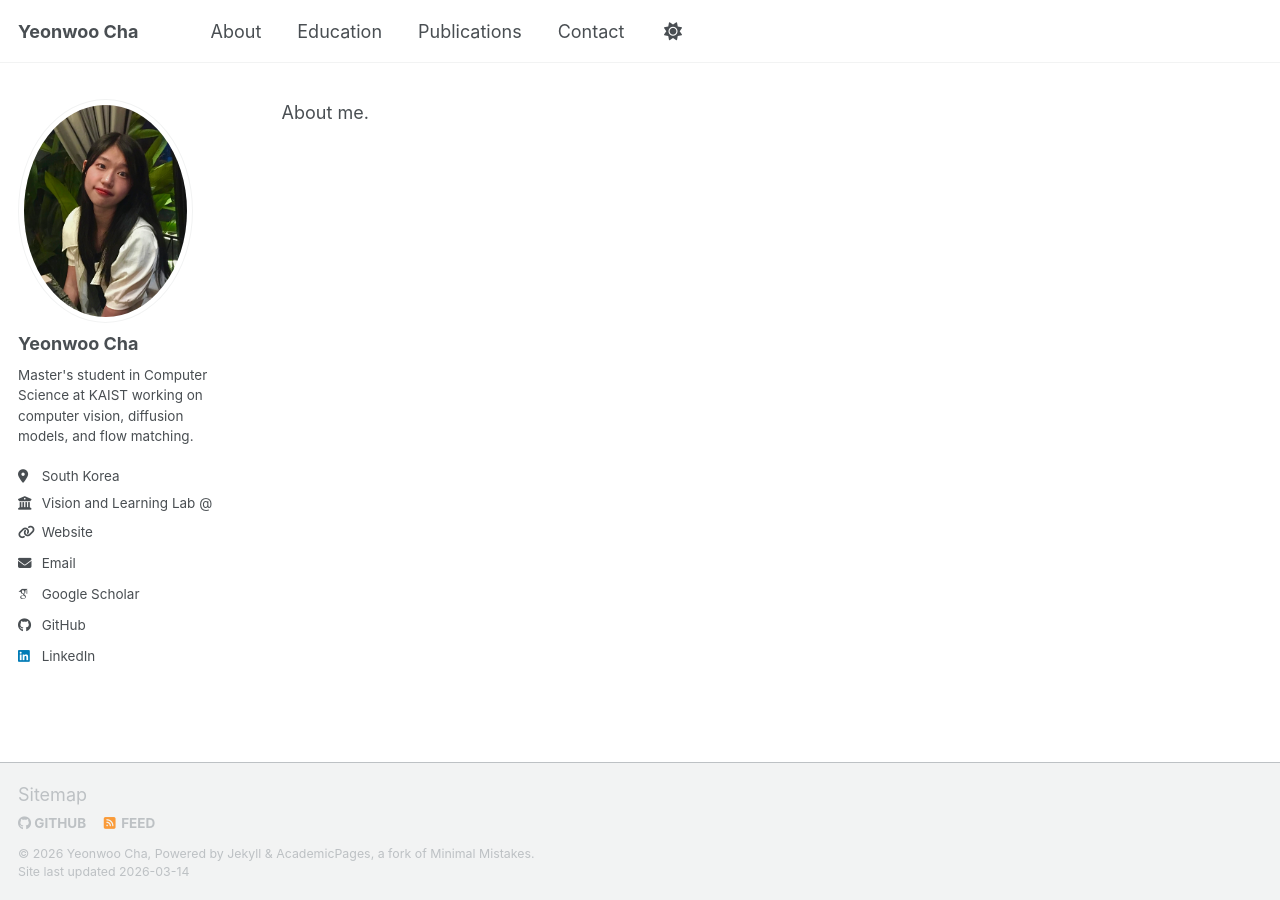
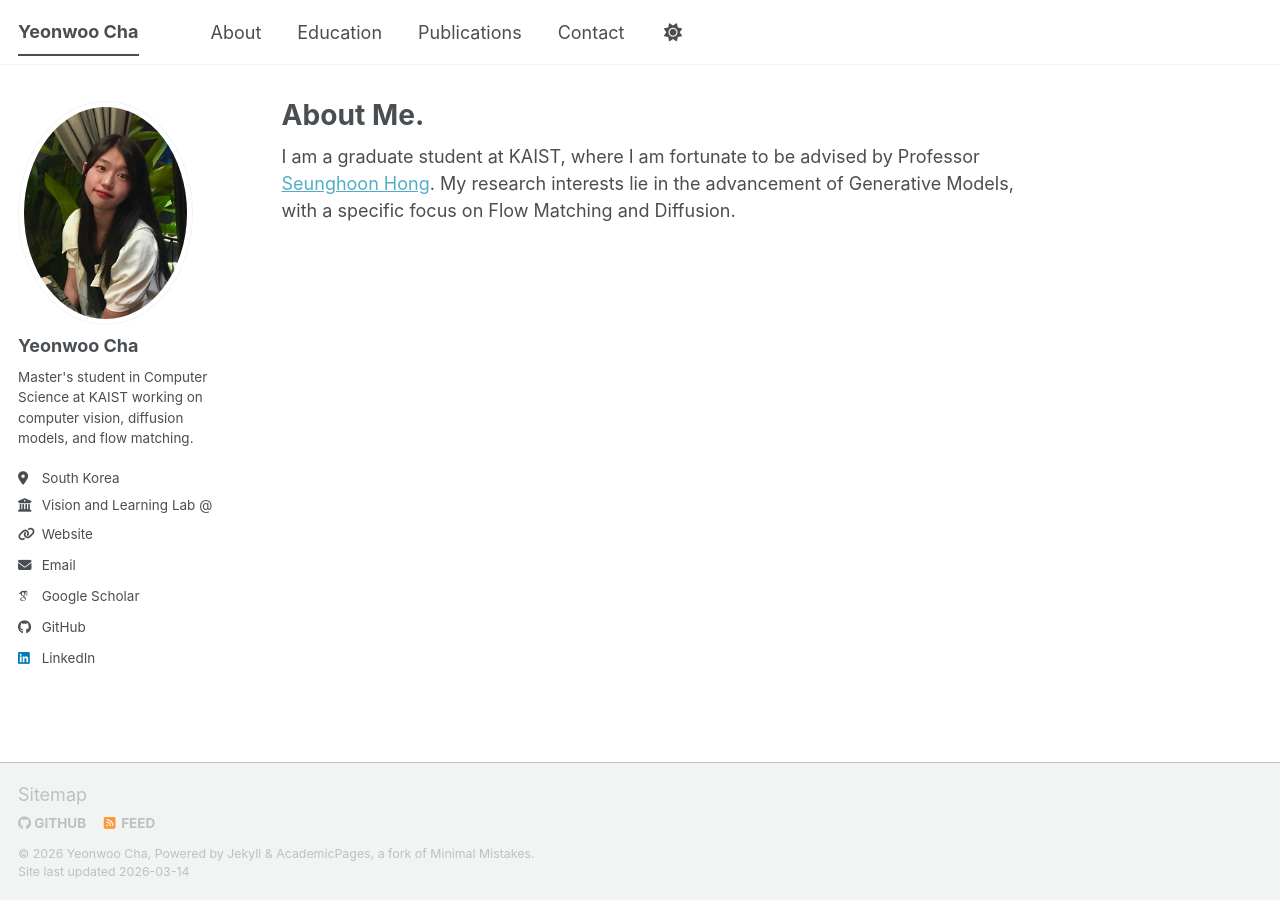
Before and after one commit to yeonwoo378/yeonwoo378.github.io, a Jekyll site: the page built from _pages/about.md, in a window 1280 px wide. Built offline with Jekyll 4.4.1, drawn with Linux system fonts in a browser that asks for light colours; some web fonts are replaced; our own code applies the rules of GitHub Pages for plain Markdown files; a script bundle is joined from its source files by our own code; library files that are not in the unit come from our copies.

Commit message:
Update about.md

```diff
--- a/_pages/about.md
+++ b/_pages/about.md
@@ -1 +1,10 @@
-About me.
+---
+permalink: /
+title: "About Me."
+author_profile: true
+redirect_from:
+  - /about/
+  - /about.html
+---
+
+I am a graduate student at KAIST, where I am fortunate to be advised by Professor [Seunghoon Hong](https://maga33.github.io/). My research interests lie in the advancement of Generative Models, with a specific focus on Flow Matching and Diffusion.
```
